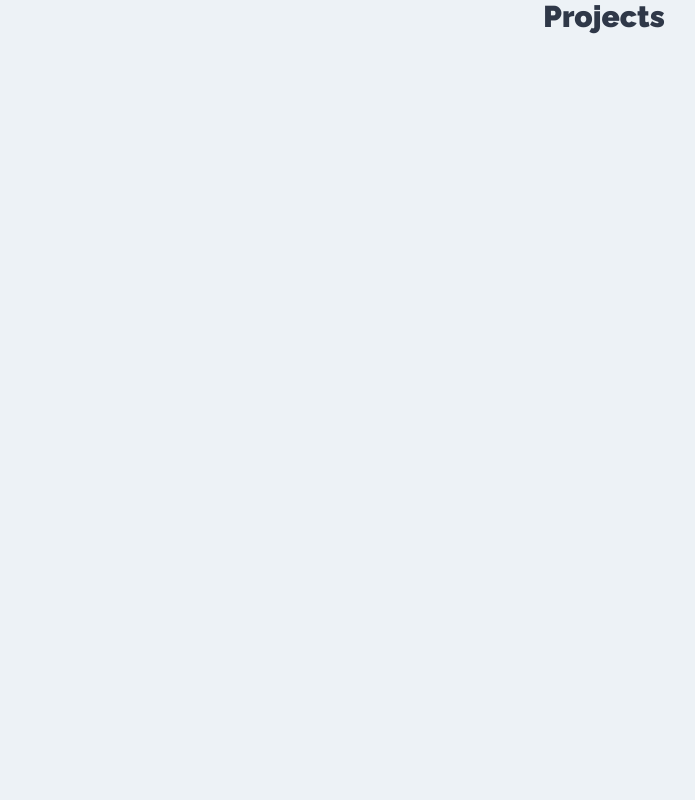
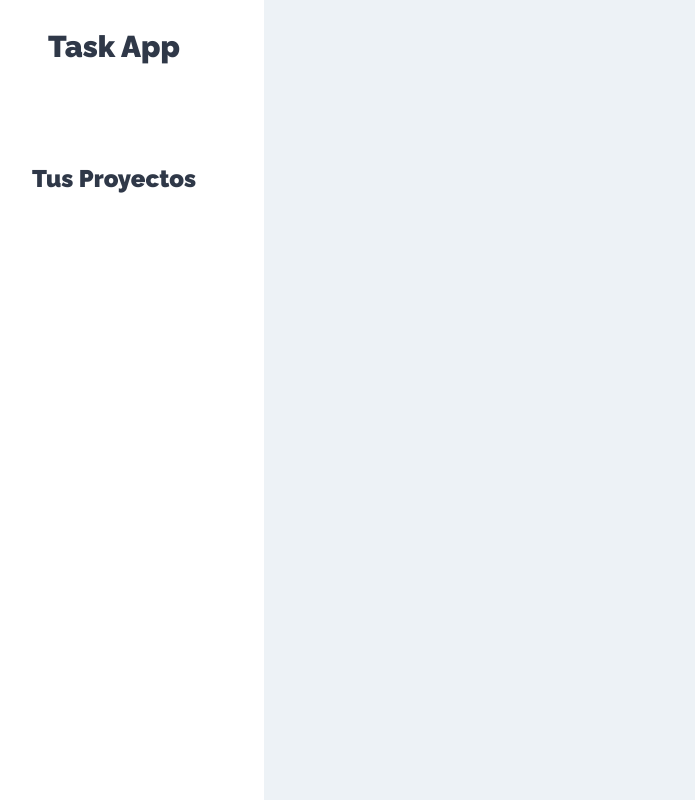
Before and after one commit to ArianAngoma/task-app-frontend-react, a React (Create React App) app: page /projects in a window 1280 px wide. Shown: the whole page, without its empty margins (36-731 px from the left). Built offline with nearby package versions, Linux system fonts and the light colour scheme.

Commit message:
Componente Sidebar

```diff
--- /dev/null
+++ b/src/components/layout/Sidebar.js
@@ -0,0 +1,10 @@
+export const Sidebar = () => {
+    return (
+        <aside>
+            <h1>Task App</h1>
+            <div className="projects">
+                <h2>Tus Proyectos</h2>
+            </div>
+        </aside>
+    )
+}
--- a/src/components/projects/Projects.js
+++ b/src/components/projects/Projects.js
@@ -1,5 +1,18 @@
+/* Importaciones propias */
+import {Sidebar} from '../layout/Sidebar';
+
 export const Projects = () => {
     return (
-        <h1>Projects</h1>
+        <div className="container-app">
+            <Sidebar/>
+
+            <div className="main-section">
+                <main>
+                    <div className="container-tasks">
+
+                    </div>
+                </main>
+            </div>
+        </div>
     );
 }
```
